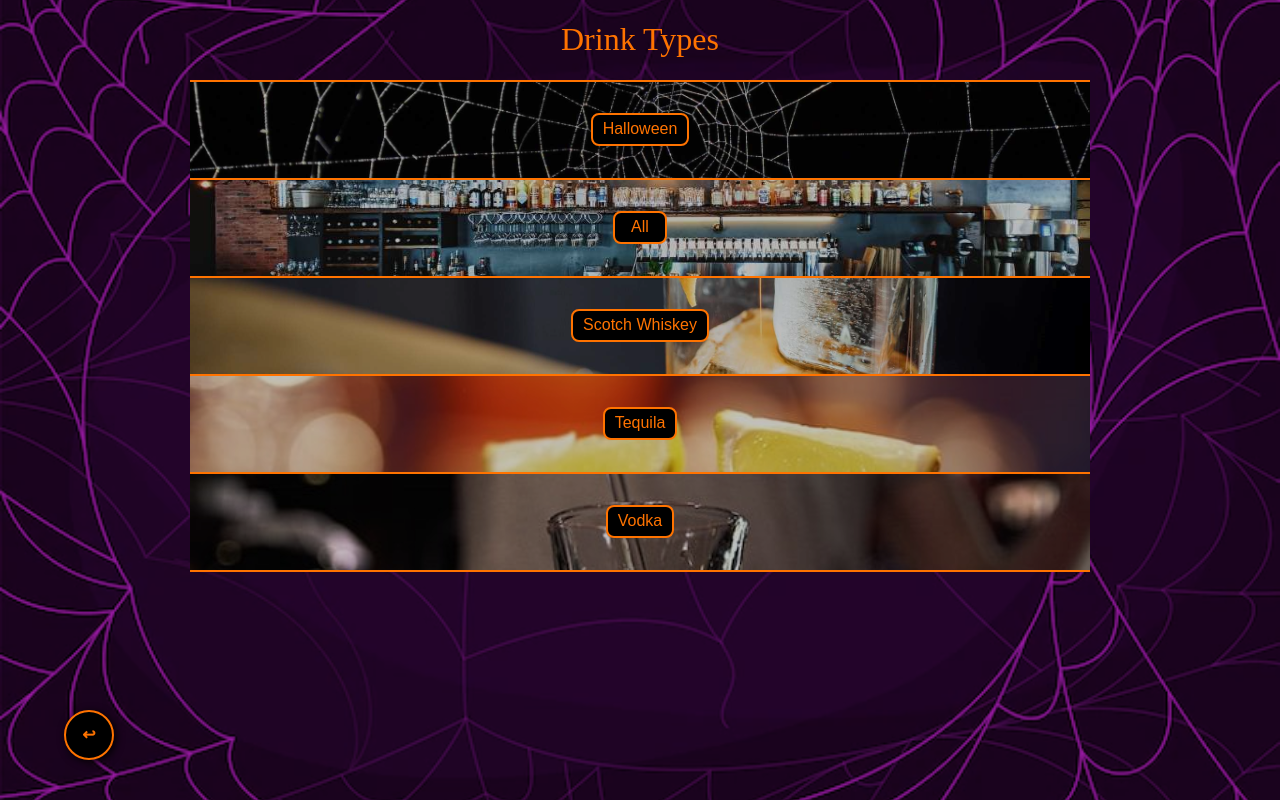
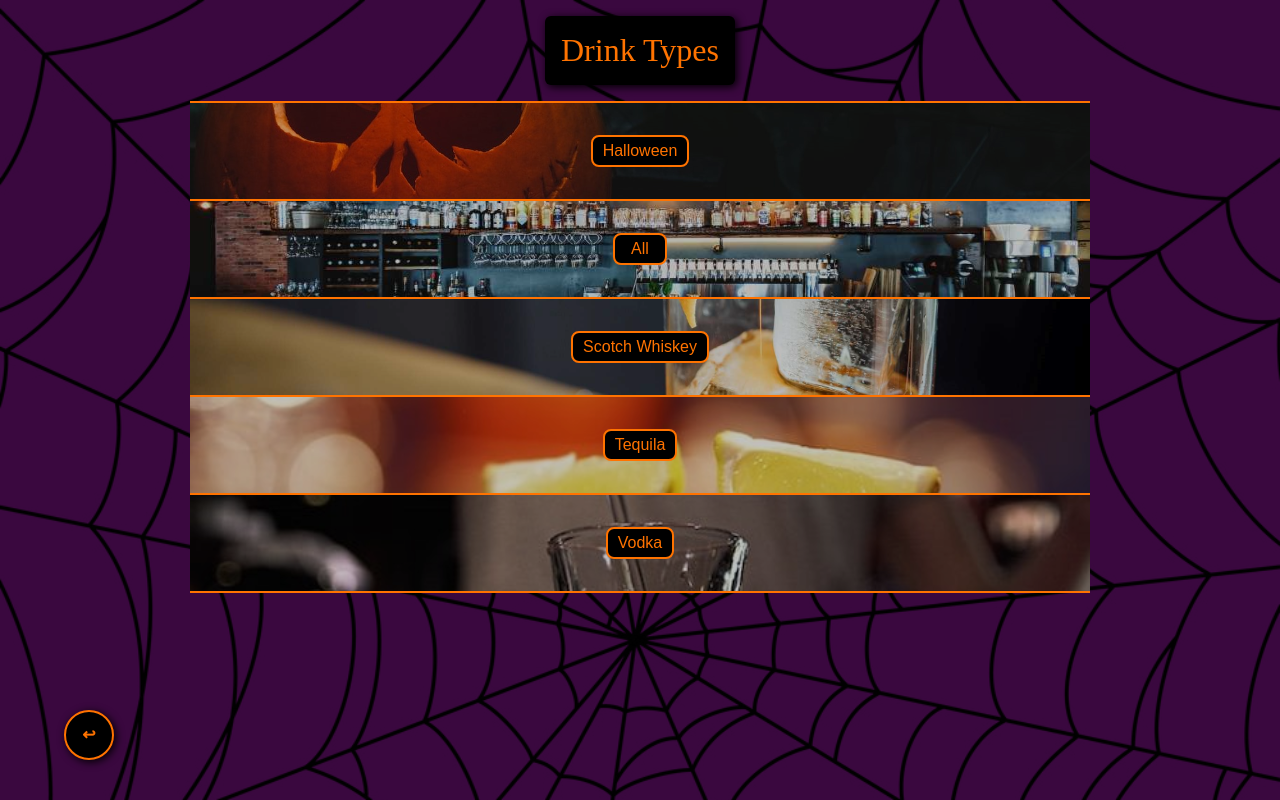
Before and after one commit to dkempen98/menu-application, a React (Create React App) app in the folder client/: page /drinks in a window 1280 px wide. Built offline with nearby package versions, Linux system fonts and the light colour scheme; a web font is replaced by a local one.

Commit message:
Style adjustments

```diff
--- a/client/src/App.css
+++ b/client/src/App.css
@@ -1,7 +1,9 @@
 :root {
-  --bg: rgb(152, 25, 163);
+  /* --bg: rgb(152, 25, 163); */
+  --bg: rgb(58, 8, 63);
   --primary-color: rgb(0, 0, 0);
   --secondary-color: #ff7300;
+  --secondary-color-transparent: #ff730030;
   --shadow: 2px 2px 8px black;
   --header-font: 'Griffy', cursive;
   --body-font: sans-serif;
@@ -9,16 +11,25 @@
 
 * {
   color: white;
+
+  -webkit-tap-highlight-color: var(--secondary-color-transparent);
+    -webkit-touch-callout: var(--secondary-color-transparent);
+    -webkit-user-select: var(--secondary-color-transparent);
+    -khtml-user-select: var(--secondary-color-transparent);
+    -moz-user-select: var(--secondary-color-transparent);
+    -ms-user-select: var(--secondary-color-transparent);
+    user-select: var(--secondary-color-transparent);
 }
 
 body {
   background-color: var(--bg);
   font-family: var(--body-font);
-  background-image: url(./images/spider-web-background.jpg);
+  /* background-image: url(./images/spider-web-background.jpg); */
+  background-image: url(./images/web.jpg);
   background-color: var(--bg);
   background-blend-mode: multiply;
   background-size: cover;
-  background-position: center center;
+  background-position: top center;
   background-repeat: no-repeat;
   background-attachment: fixed;
 }
@@ -26,10 +37,15 @@ body {
 /* Reused elements */
 
 .page-header {
+  margin: 1rem auto 1rem auto;
   color: var(--secondary-color);
-  text-align: center;
   font-family: var(--header-font);
   font-weight: 400;
+  background-color: var(--primary-color);
+  max-width: fit-content;
+  padding: 1rem;
+  border-radius: 6px;
+  box-shadow: var(--shadow);
 }
 
 .back-button {
@@ -129,7 +145,7 @@ body {
   margin-bottom: -2px;
 
   list-style: none;
-  width: 100% - 4px;
+  width: 100%;
   height: 6rem;
 
   display: flex;
@@ -152,6 +168,10 @@ body {
   border: 2px solid var(--secondary-color);
   border-radius: 8px;
   text-align: center;
+}
+
+.drinks-container a:last-child {
+  margin-bottom: 6rem;
 }
 
 .all {
@@ -197,6 +217,7 @@ body {
   position: relative;
   border-radius: 8px;
   box-shadow: var(--shadow);
+  transition: ease-in-out 200ms;
 }
 
 .category-items {
@@ -207,7 +228,13 @@ body {
   width: 100%;
   line-height: 150%;
   border-radius: 0 0 8px 8px;
+
 }
+
+.category-drink-container:hover {
+  width: 47%;
+}
+
 
 .category-items div {
   color: white;
--- a/client/src/components/ListItems.js
+++ b/client/src/components/ListItems.js
@@ -21,17 +21,17 @@ export default function ListItems({items, currentPageRoute, pageClass}) {
 
         if(pageClass === "category") {
             return (
-                <a href={currentPageRoute + "/" + slug} className="category-drink-container">
+                <a key={slug} href={currentPageRoute + "/" + slug} className="category-drink-container">
                     <img id={"drinkImg" + slug} className="category-images" src={imageLink} onError={() => replaceImg(slug)}/>
-                    <div key={slug} className={pageClass + "-items " + slug}>
+                    <div className={pageClass + "-items " + slug}>
                         <div>{item}</div>
                     </div>
                 </a>
             )
         }
         return (
-            <a href={currentPageRoute + "/" + slug}>
-                <div key={slug} className={pageClass + "-items card-hover " + slug}>
+            <a key={slug} href={currentPageRoute + "/" + slug}>
+                <div className={pageClass + "-items card-hover " + slug}>
                     <div>{item}</div>
                 </div>
             </a>
```
Also changed, not shown: client/src/images/halloween.jpg.
